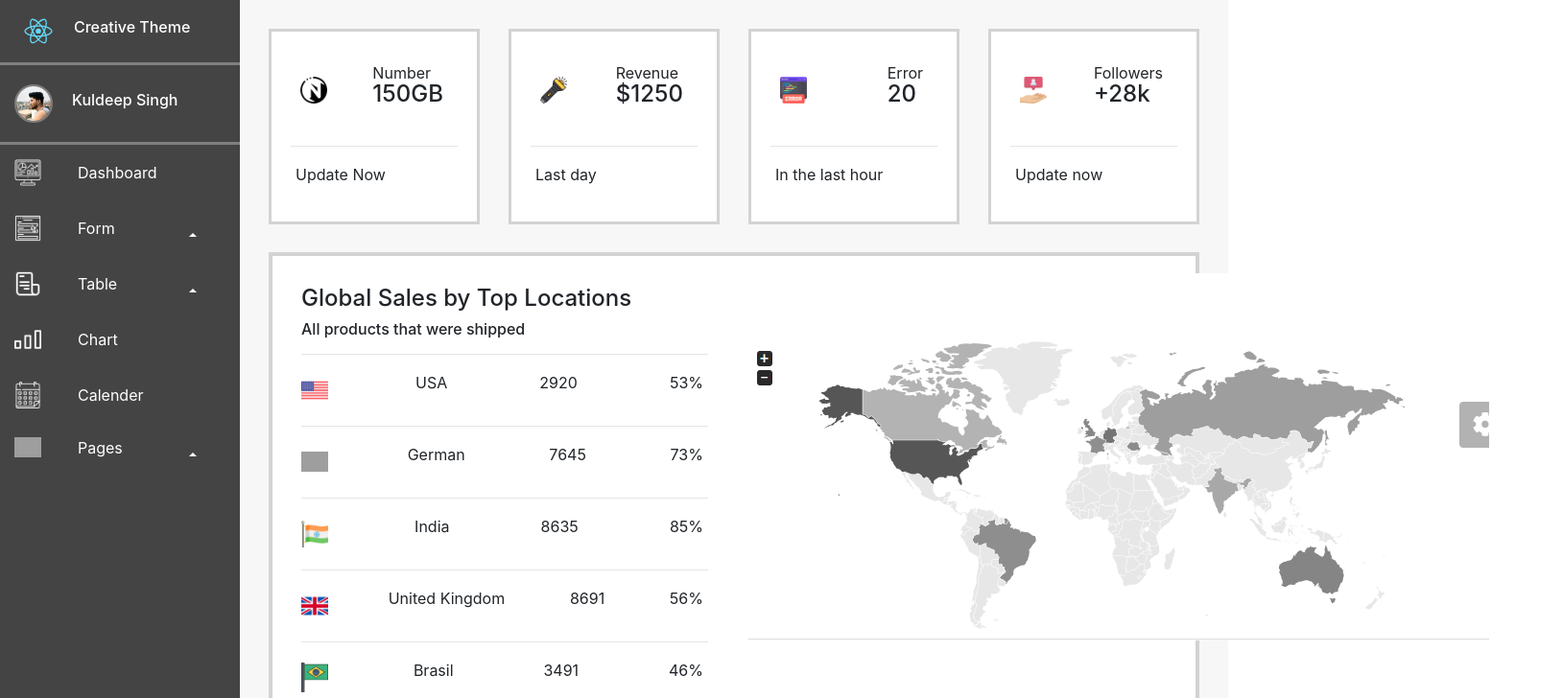
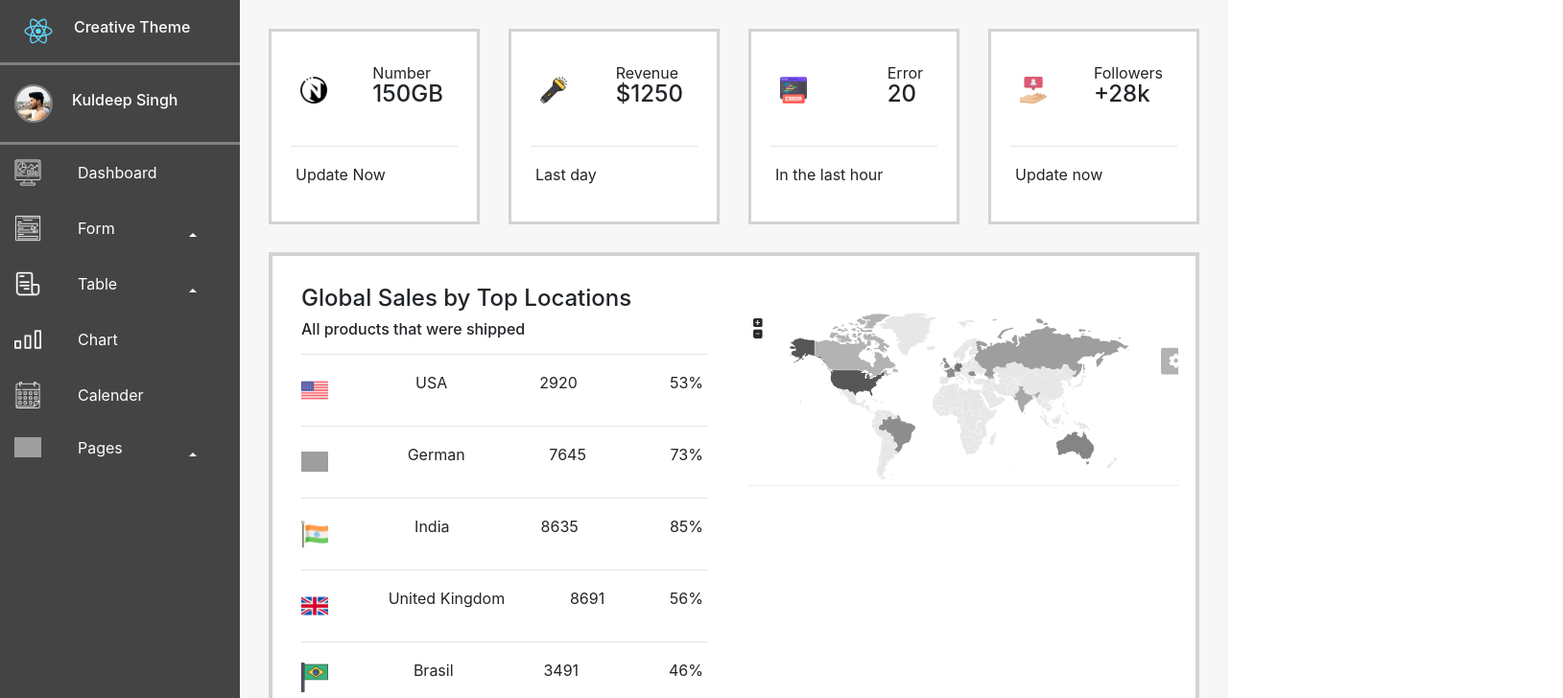
Before and after one commit to kuldeepzack/theme2, a React (Create React App) app: page / in a window 1280 px wide. Shown: the top 728 px of the page at 96% size, 1629 px wide, since content can reach past the window. Built offline with nearby package versions, Linux system fonts and the light colour scheme; grey boxes are pictures that could not be loaded.

Commit message:
Update Dashboard.css

```diff
--- a/src/pages/Dashboard.css
+++ b/src/pages/Dashboard.css
@@ -35,9 +35,6 @@
 
   }
 
-  .flag{
-    /* color: #fff; */
-  }
 
 
 
@@ -186,3 +183,13 @@ flex-direction: column;
 /* .cont-box{
   background-color: white;
 } */
+
+
+/* @media only screen and (max-width: 600px) {
+  .container-2 {
+      background-color: red;
+  }
+} */
+img.lwr {
+  width: 100%;
+}
```
